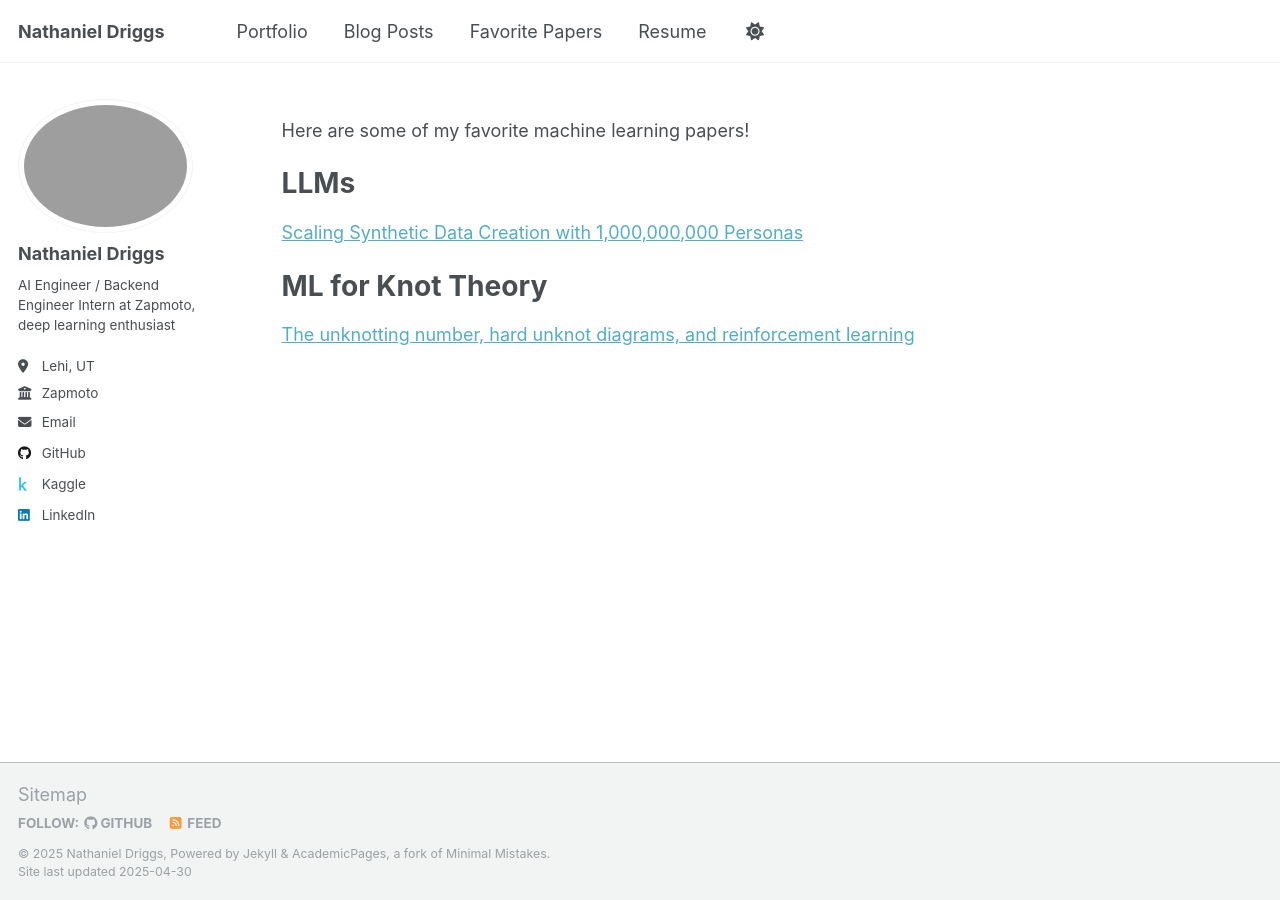
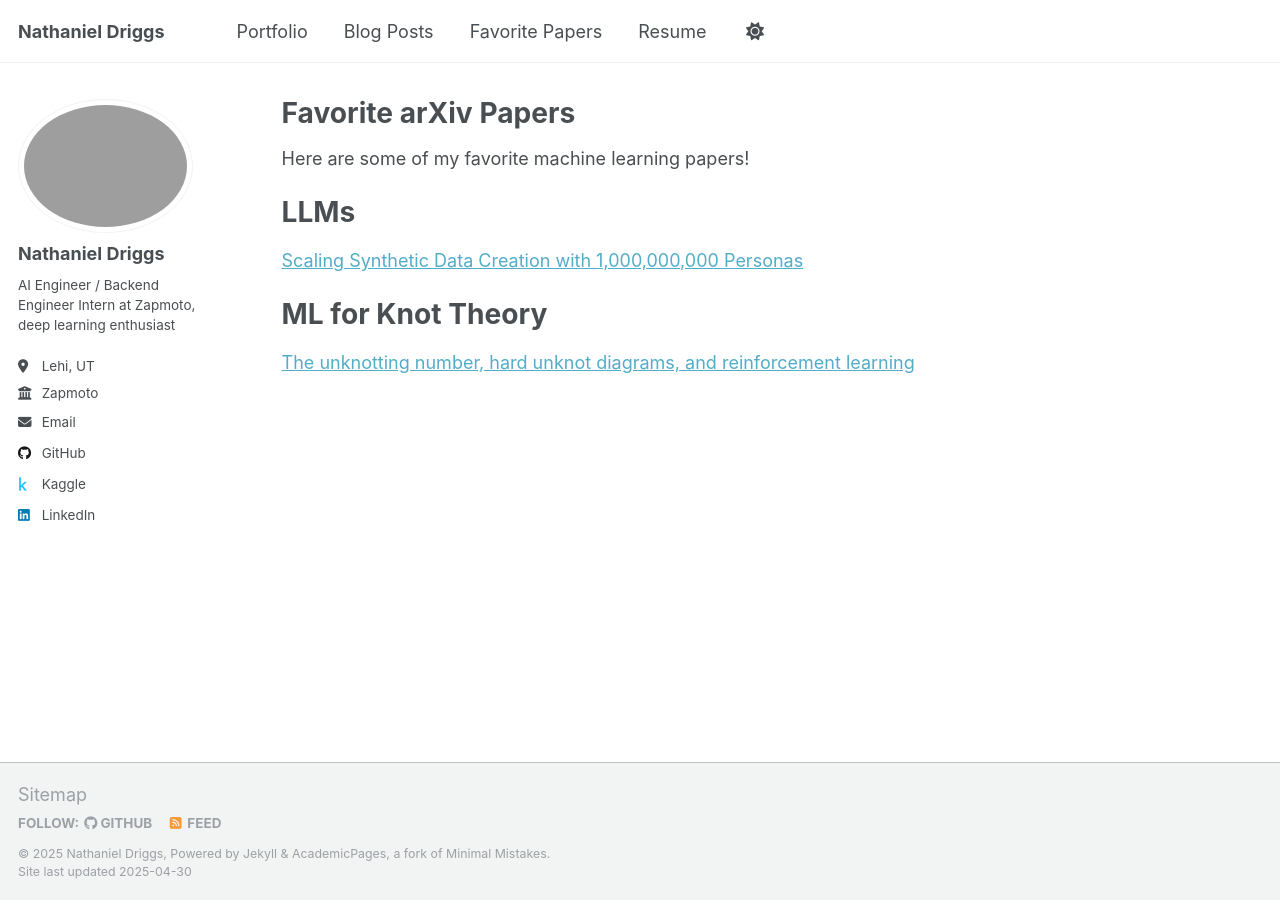
Before and after one commit to ndriggs/ndriggs.github.io, a Jekyll site: the page built from _pages/favorite-arxiv-papers.md, in a window 1280 px wide. Built offline with Jekyll 4.4.1, drawn with Linux system fonts in a browser that asks for light colours.

Commit message:
Update and rename favorite-papers.md to favorite-arxiv-papers.md

```diff
--- a/_pages/favorite-papers.md
+++ b/_pages/favorite-arxiv-papers.md
@@ -1,6 +1,7 @@
 ---
 layout: archive
-permalink: /favorite-papers/
+title: "Favorite arXiv Papers"
+permalink: /favorite-arxiv-papers/
 author_profile: true
 redirect_from:
   - /favorite-arxiv-papers
```
